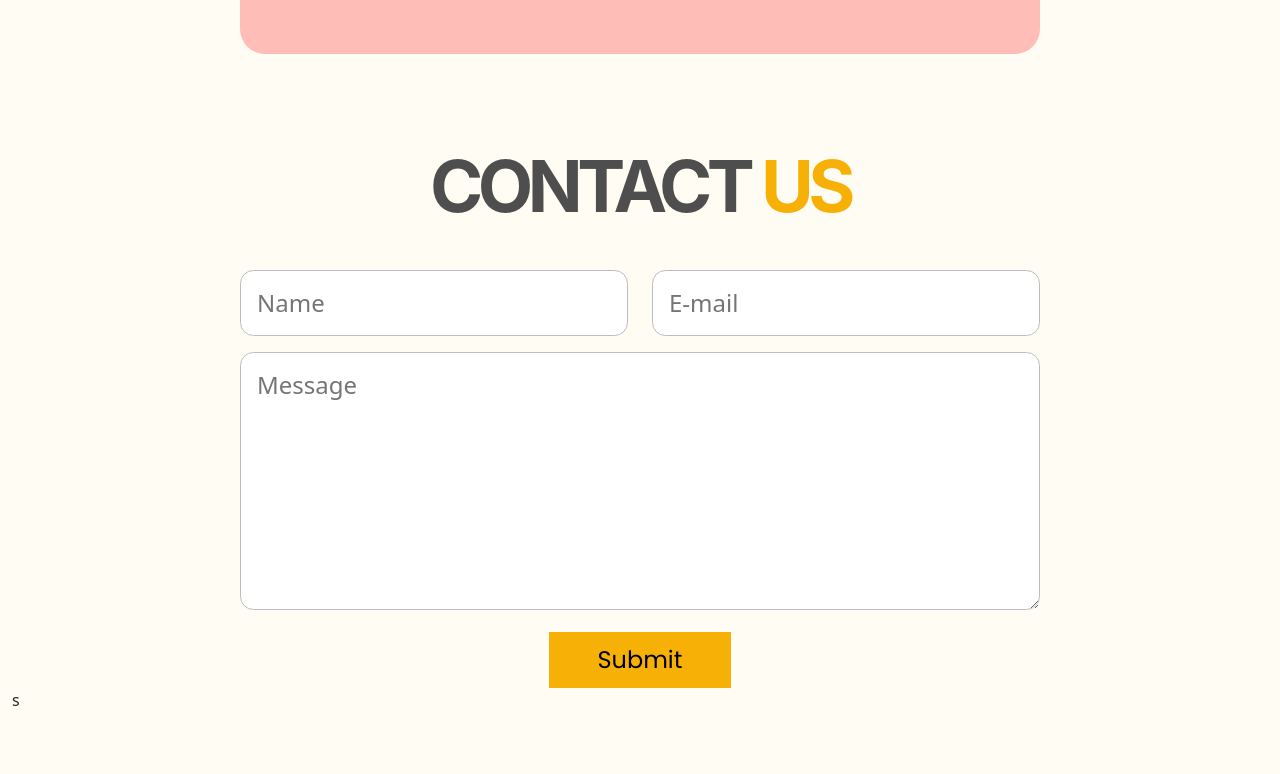
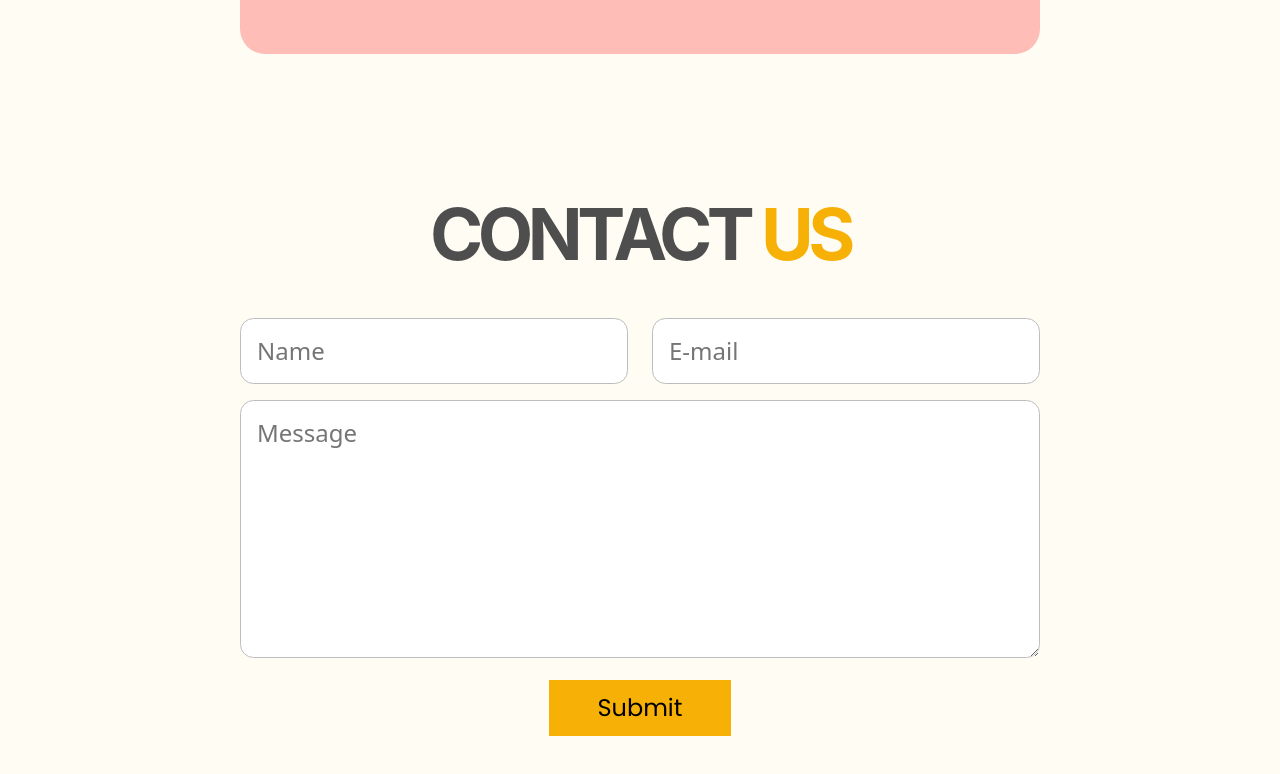
Before and after one commit to leojune12/rayonit-landing-page, a Nuxt app: page / in a window 1280 px wide. Shown: the part 4186-4960 px from the top of the page. Built offline with nearby package versions, Linux system fonts and the light colour scheme; a web font is replaced by a local one.

Commit message:
Fix typo

```diff
--- a/components/ContactUs.vue
+++ b/components/ContactUs.vue
@@ -1,6 +1,6 @@
 <template>
     <div class="container-xxl py-5">
-        <div class="section-title text-center mb-5 text-4xl text-md-5xl text-lg-7xl">
+        <div class="section-title text-center mb-5 text-4xl text-md-5xl text-lg-7xl pt-5">
             CONTACT <span class="ryn-text-primary">US</span>
         </div>
         <form action="" class="mx-auto">
@@ -18,7 +18,7 @@
                     Submit
                 </button>
             </div>
-        </form>s
+        </form>
     </div>
 </template>
 <script>
```
